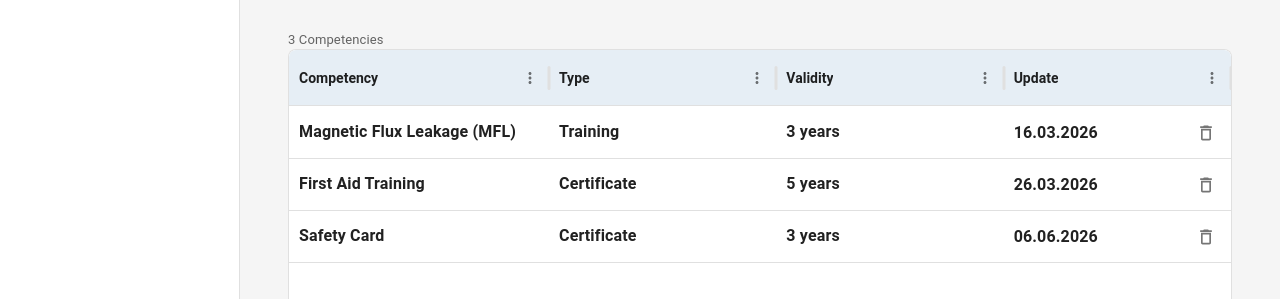
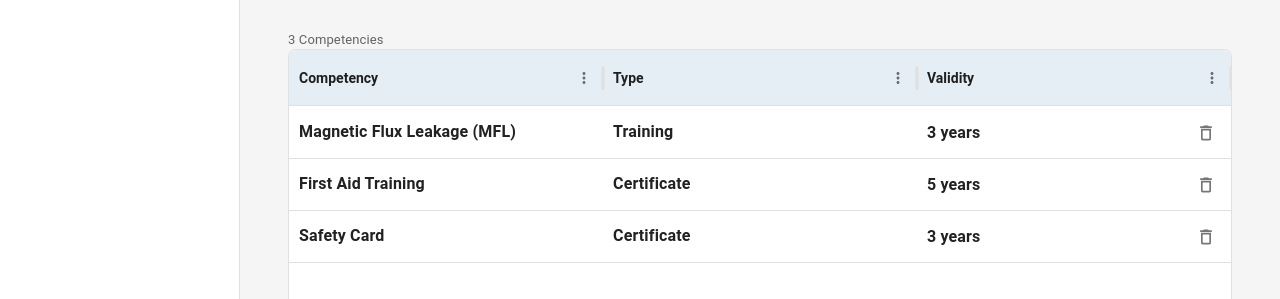
Before and after one commit to ArtoKorpiharju/Osaamisenhallinta, a React (Vite) app in the folder frontend/: page /admin/competencies in a window 1280 px wide. Shown: the part 316-615 px from the top of the page. Built offline with nearby package versions, Linux system fonts and the light colour scheme; no server answers.

Commit message:
Remove update column from admin competencies table

```diff
--- a/frontend/src/components/AdminCompetencies/CompetenciesTable.tsx
+++ b/frontend/src/components/AdminCompetencies/CompetenciesTable.tsx
@@ -8,7 +8,6 @@ export interface Competency {
   competency: string
   type: string
   validity: number
-  update: string
 }
 
 interface CompetenciesTableProps {
@@ -53,16 +52,6 @@ function CompetenciesTable({
       label: 'Validity',
       minWidth: 120,
       render: (item) => (
-        <Typography component="span" sx={{ fontWeight: 600 }}>
-          {item.validity} years
-        </Typography>
-      ),
-    },
-    {
-      id: 'update',
-      label: 'Update',
-      minWidth: 120,
-      render: (item) => (
         <Box
           sx={{
             display: 'flex',
@@ -73,7 +62,7 @@ function CompetenciesTable({
           }}
         >
           <Typography component="span" sx={{ fontWeight: 600 }}>
-            {item.update}
+            {item.validity} years
           </Typography>
           <IconButton
             size="small"
--- a/frontend/src/pages/admin/Competencies.tsx
+++ b/frontend/src/pages/admin/Competencies.tsx
@@ -24,21 +24,18 @@ const Competencies: Competency[] = [
     competency: 'Magnetic Flux Leakage (MFL)',
     type: 'Training',
     validity: 3,
-    update: '16.03.2026',
   },
   {
     id: 2,
     competency: 'First Aid Training',
     type: 'Certificate',
     validity: 5,
-    update: '26.03.2026',
   },
   {
     id: 3,
     competency: 'Safety Card',
     type: 'Certificate',
     validity: 3,
-    update: '06.06.2026',
   },
 ]
 
```
